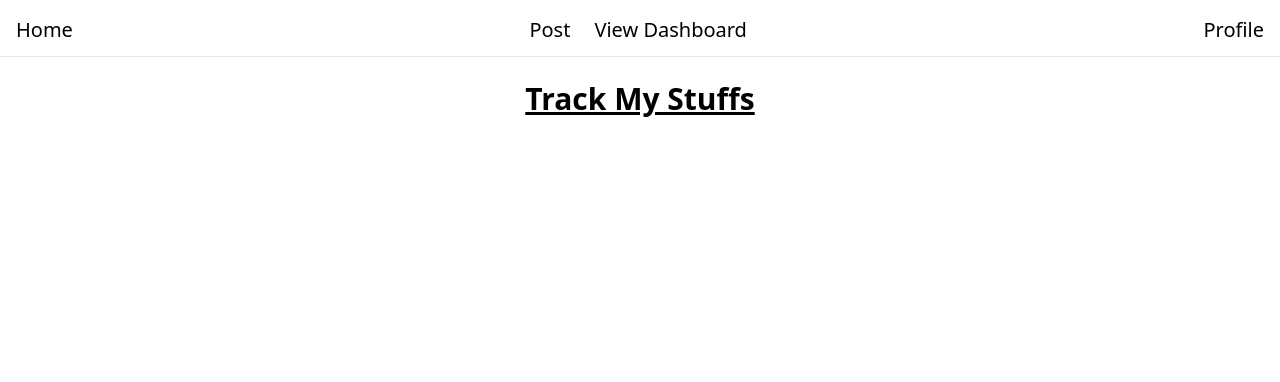
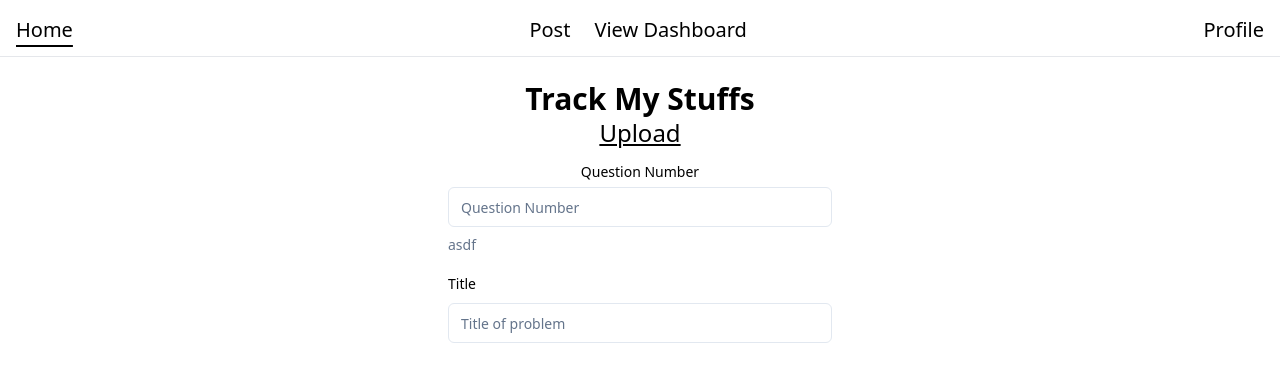
Before and after one commit to yaohong6782/lctracker-frontend, a React (Vite) app: page /home in a window 1280 px wide. Shown: the top 382 px of the page. Built offline with nearby package versions, Linux system fonts and the light colour scheme.

Commit message:
navbar touched up

```diff
--- a/src/components/pages/Title.tsx
+++ b/src/components/pages/Title.tsx
@@ -1,27 +1,58 @@
-import React from "react";
-import { Outlet } from "react-router-dom";
+import React, { useState } from "react";
+import { NavLink, Outlet } from "react-router-dom";
 
 const Title = () => {
+  const [isActiveLink, setIsActiveLink] = useState("Home");
+
+  const handleLinkClick = (linkName: string) => {
+    setIsActiveLink(linkName);
+  };
   return (
     <>
       <nav className="p-4 sticky top-0 z-50 justify-between text-xl font-acme border-b pb-3 bg-white dark:border-b-slate-800">
         <div className="flex justify-between items-center m-auto max-w-7xl">
           <div className="flex justify-start">
-            <span className="hover:underline underline-offset-8">Home</span>{" "}
+            <span
+              className={`hover:underline underline-offset-8 cursor-pointer ${
+                isActiveLink === "Home" ? "underline" : ""
+              }`}
+              onClick={() => handleLinkClick("Home")}
+            >
+              Home
+            </span>{" "}
           </div>
           <ul className="flex justify-center gap-6">
-            <li className="hover:underline underline-offset-8">Post</li>
-            <li className="hover:underline underline-offset-8">
+            <li
+              className={`hover:underline underline-offset-8 cursor-pointer ${
+                isActiveLink === "Post" ? "underline" : ""
+              }`}
+              onClick={() => handleLinkClick("Post")}
+            >
+              Post
+            </li>
+            <li
+              className={`hover:underline underline-offset-8 cursor-pointer ${
+                isActiveLink === "View Dashboard" ? "underline" : ""
+              }`}
+              onClick={() => handleLinkClick("View Dashboard")}
+            >
               View Dashboard
             </li>
           </ul>
           <div className="flex justify-end">
-            <span className="hover:underline underline-offset-8">Profile</span>
+            <span
+              className={`hover:underline underline-offset-8 cursor-pointer ${
+                isActiveLink === "Profile" ? "underline" : ""
+              }`}
+              onClick={() => handleLinkClick("Profile")}
+            >
+              Profile
+            </span>
           </div>
         </div>
       </nav>
       <div className="flex justify-center items-center pt-6">
-        <h1 className="text-3xl font-bold underline">Track My Stuffs</h1>
+        <h1 className="text-3xl font-bold ">Track My Stuffs</h1>
       </div>
       <Outlet />
     </>
--- a/src/components/pages/UploadQuestions.tsx
+++ b/src/components/pages/UploadQuestions.tsx
@@ -14,6 +14,7 @@ import { useForm } from "react-hook-form";
 import { UploadSchema } from "@/zodSchema/upload";
 import { zodResolver } from "@hookform/resolvers/zod";
 
+import { Input } from "@/components/ui/input";
 const UploadQuestions = () => {
   const form = useForm<z.infer<typeof UploadSchema>>({
     resolver: zodResolver(UploadSchema),
@@ -31,16 +32,47 @@ const UploadQuestions = () => {
   };
   return (
     <>
-      <div className="flex h-screen">
-        <Form {...form}>
-          <form onSubmit={form.handleSubmit(onSubmit)}>
-            {/*
-
-
-            */}
-          </form>
-        </Form>
-      </div>
+      <Form {...form}>
+        <form
+          onSubmit={form.handleSubmit(onSubmit)}
+          className="space-y-4 grid justify-center"
+        >
+          <h2 className="text-2xl underline flex justify-center">Upload</h2>
+          <FormField
+            control={form.control}
+            name="questionNumber"
+            render={({ field }) => (
+              <FormItem>
+                <FormLabel className="flex justify-center">
+                  Question Number
+                </FormLabel>
+                <FormControl className="lg:w-96 flex items-center justify-content-center md:w-72">
+                  <Input type="text" placeholder="Question Number" {...field} />
+                </FormControl>
+                <FormDescription>asdf</FormDescription>
+                <FormMessage />
+              </FormItem>
+            )}
+          />{" "}
+          <FormField
+            control={form.control}
+            name="title"
+            render={({ field }) => (
+              <FormItem>
+                <FormLabel>Title </FormLabel>
+                <FormControl>
+                  <Input
+                    type="text"
+                    placeholder="Title of problem"
+                    {...field}
+                  />
+                </FormControl>
+                <FormMessage />
+              </FormItem>
+            )}
+          />
+        </form>
+      </Form>
     </>
   );
 };
--- a/tailwind.config.js
+++ b/tailwind.config.js
@@ -8,6 +8,11 @@ module.exports = {
     "./src/**/*.{ts,tsx}",
   ],
   theme: {
+    screens: {
+      //   sm: "500px",
+      md: "350px",
+      lg: "768px",
+    },
     fontFamily: {
       body: [
         '"Inter var", sans-serif',
```
